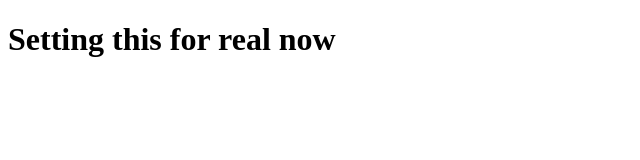
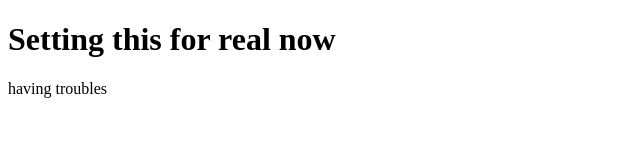
Before and after one commit to Tchayo1/Coursera-test, a plain HTML site: page site/index.html in a window 1280 px wide. Shown: the whole page, without its empty margins (0-640 px from the left). Drawn offline with Linux system fonts and the light colour scheme.

Commit message:
Small addition to our page.

```diff
--- a/site/index.html
+++ b/site/index.html
@@ -6,5 +6,6 @@
   </head>
   <body>
     <h1>Setting this for real now</h1>
+<p> having troubles</p>
   </body>
 </html>
```
